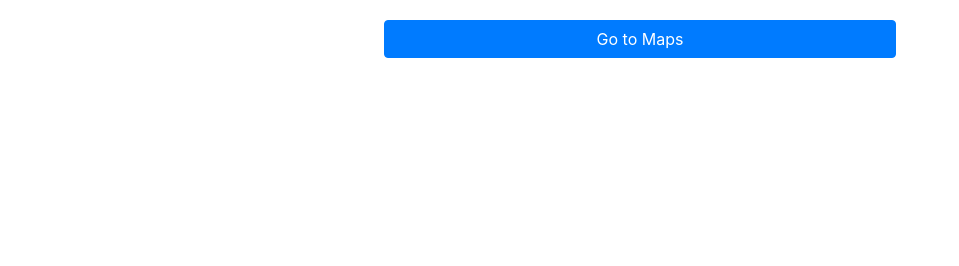
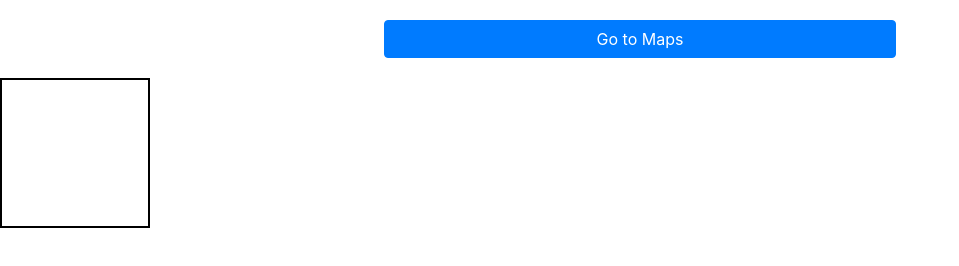
Before and after one commit to JoelWeidenmark/JoelWeidenmark.github.io, a plain HTML site: page index.html in a window 1280 px wide. Shown: the whole page, without its empty margins (0-959 px from the left). Drawn offline with nearby package versions, Linux system fonts and the light colour scheme; some packages are replaced by stand-ins of ours.

Commit message:
testing div under map

```diff
--- a/css/index.css
+++ b/css/index.css
@@ -19,6 +19,13 @@
 }
 #katt{
   height: 200px;
+}
+
+#buttonsWrapper{
+  height: 150px;
+  width: 150px;
+  margin-top: 20px;
+  border: 2px solid #000;
 }
 
 .buttonText{
--- a/index.html
+++ b/index.html
@@ -32,7 +32,11 @@
       </button>
     </div>
     <div id="mainMap">
-     </div>
+    </div>
+    <div id="buttonsWrapper">
+
+    </div>
+
   </div>
   <script>
 
```
